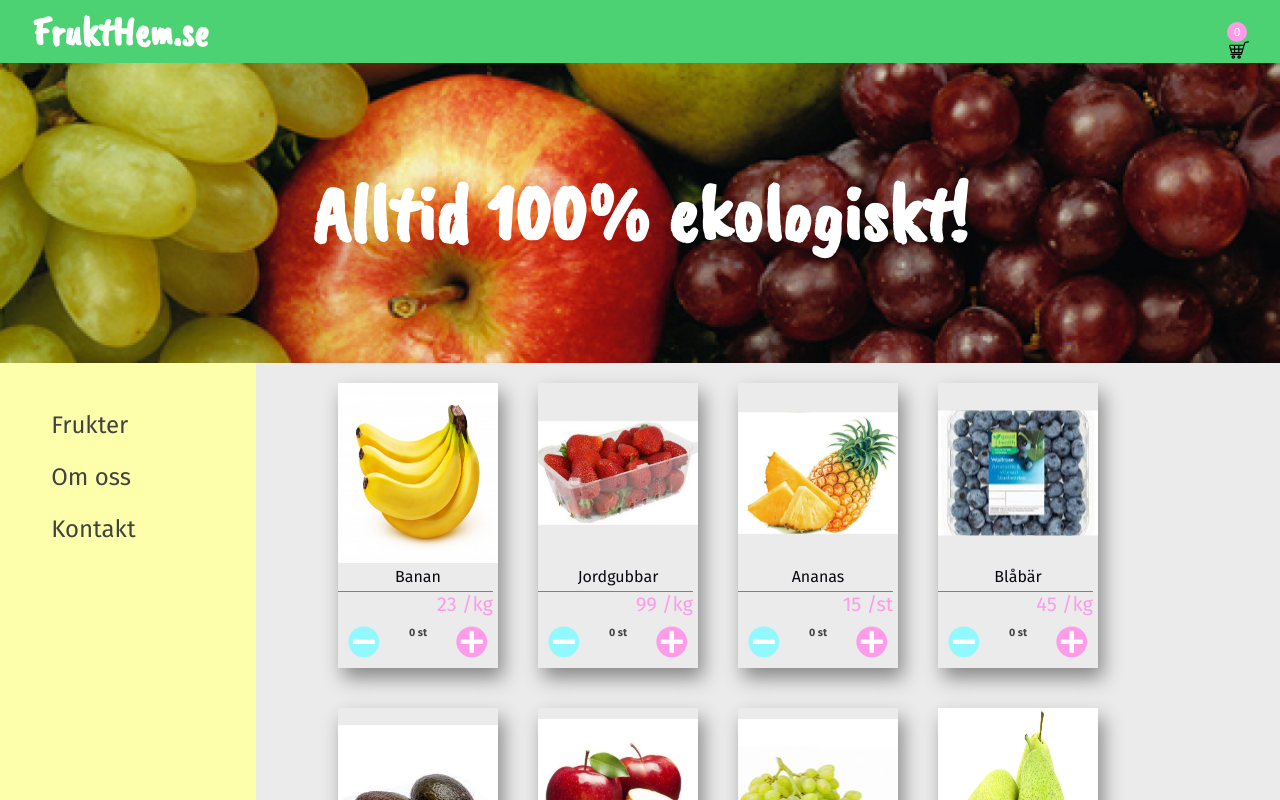
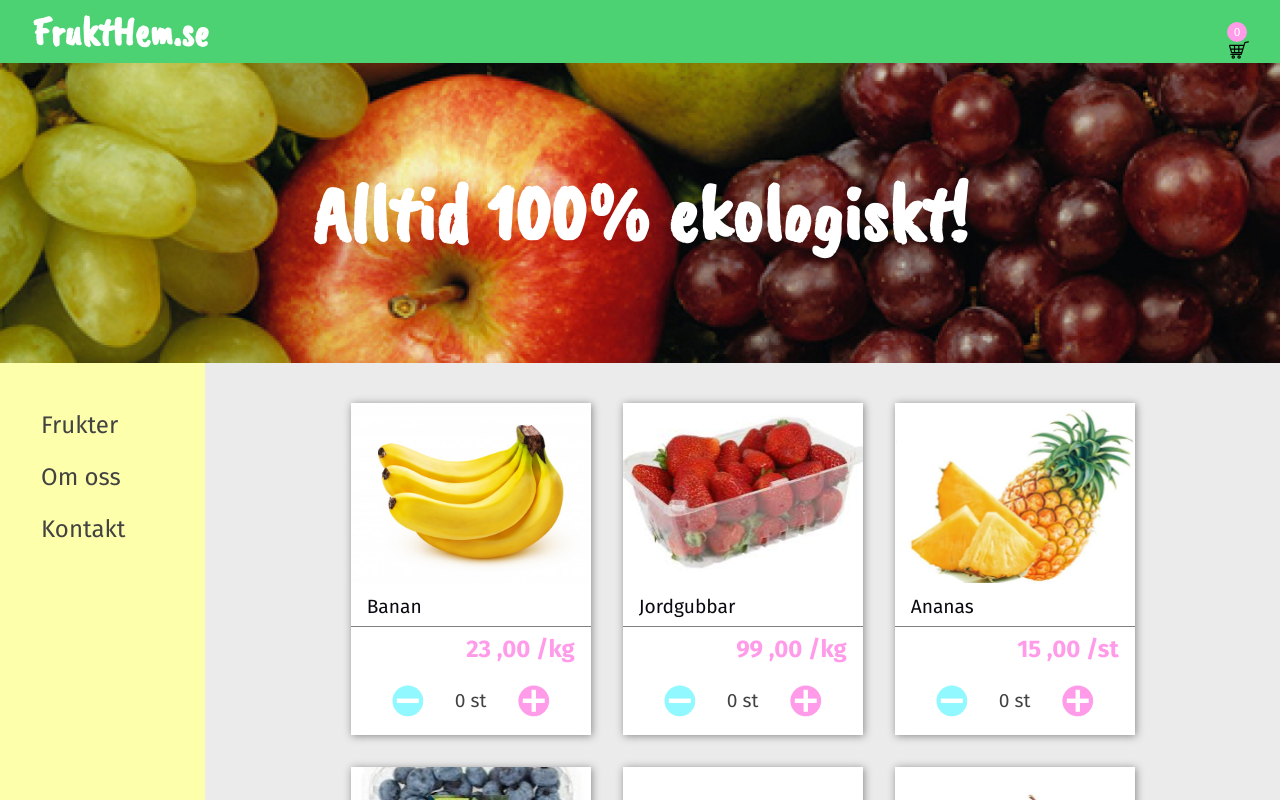
Before and after one commit to jenseneducation-sharon-tan/grupp-projekt-tdd, a Vue app: page / in a window 1280 px wide. Shown: the top 800 px of the page. Built offline with nearby package versions, Linux system fonts and the light colour scheme; a web font is replaced by a local one.

Commit message:
fix css on produkt card

```diff
--- a/src/components/AddDeleteButton.vue
+++ b/src/components/AddDeleteButton.vue
@@ -1,38 +1,56 @@
 <template>
   <div id="click">
-  <img src ="@/assets/minus.svg" alt="minus" @click="down()" id="minus">
-  <h6 class="count">{{product.count}} st</h6>
-  <img src="@/assets/add.svg" alt="add" @click="increment()" id="add">
+    <img src="@/assets/minus.svg" alt="minus" @click="down()" id="minus" />
+    <p class="count">{{ product.count }} st</p>
+    <img src="@/assets/add.svg" alt="add" @click="increment()" id="add" />
   </div>
 </template>
 
 <script>
 export default {
- props:['product'],
+  props: ["product"],
 
-
- methods:{
-     increment(){
-         this.product.count++
-     },
-     down(){
-         if(this.product.count>0){
-             this.product.count--
-         }
-     }
-
- }
-}
+  methods: {
+    increment() {
+      this.product.count++;
+    },
+    down() {
+      if (this.product.count > 0) {
+        this.product.count--;
+      }
+    },
+  },
+};
 </script>
 
 <style lang="scss" scoped>
 @import "../scss/main.scss";
 
-#click{
+#click {
+  display: flex;
+  justify-content: space-evenly;
+  align-items: center;
+  margin: 10px;
+  padding-bottom: 8px;
 
-    display: flex;
-    justify-content: space-between;
-    margin: 10px;
+  img {
+    cursor: pointer;
+  }
+
+  p {
+    font-size: 1.2rem;
+  }
 }
 
+#minus {
+  &:hover {
+    transform: rotate(10deg);
+  }
+}
+
+#add {
+  &:hover {
+    transform: rotate(10deg);
+  }
+}
 </style>
--- a/src/components/Product.vue
+++ b/src/components/Product.vue
@@ -2,10 +2,10 @@
   <div class="fruit">
     <router-link v-bind:to="'/description/' + product.id">
       <img v-bind:src="product.image" />
-      <div class=fruitName>
+      <div class="fruitName">
         {{ product.name }}
       </div>
-      <div class="price">{{ product.price }} /{{ product.unit }}</div>
+      <div class="price">{{ product.price }} ,00 /{{ product.unit }}</div>
     </router-link>
     <AddDeleteButton v-bind:product="product" />
   </div>
@@ -26,29 +26,36 @@
 @import "../scss/main.scss";
 
 .fruit {
-  margin: 20px;
+  background: $white;
+  margin: 16px;
   display: flex;
   flex-direction: column;
-  box-shadow: 5px 10px 18px #888888;
-  a{
+  box-shadow: 1px 1px 8px #888888;
+  width: 240px;
+
+  a {
     text-decoration: none;
 
     img {
-    width: 160px;
+      width: 240px;
       height: 180px;
-
-
     }
     .price {
       text-align: right;
       border-top: 1px solid gray;
-  font-size:20px;
-  color:$pink;
-  margin-right:5px;
+      font-size: 20px;
+      color: $pink;
+      font-size: 1.5rem;
+      padding-top: 8px;
+      padding-bottom: 12px;
+      padding-right: 16px;
+      font-weight: bold;
     }
-.fruitName{
-  color:$black;
-  margin-bottom:5px;
+    .fruitName {
+      color: $black;
+      margin: 8px auto 8px 16px;
+      font-size: 1.2rem;
+      text-align: left;
     }
   }
 }
--- a/src/components/ProductList.vue
+++ b/src/components/ProductList.vue
@@ -18,15 +18,14 @@
 };
 </script>
 
-
-<style lang ="scss" scoped>
+<style lang="scss" scoped>
 @import "../scss/main.scss";
 
 #allFruits {
-  width: 900px;
+  width: 100%;
   display: flex;
   flex-wrap: wrap;
-  margin: auto;
-
+  justify-content: center;
+  margin: 24px;
 }
 </style>
```
Lines whose indentation alone changed are shown as unchanged.
